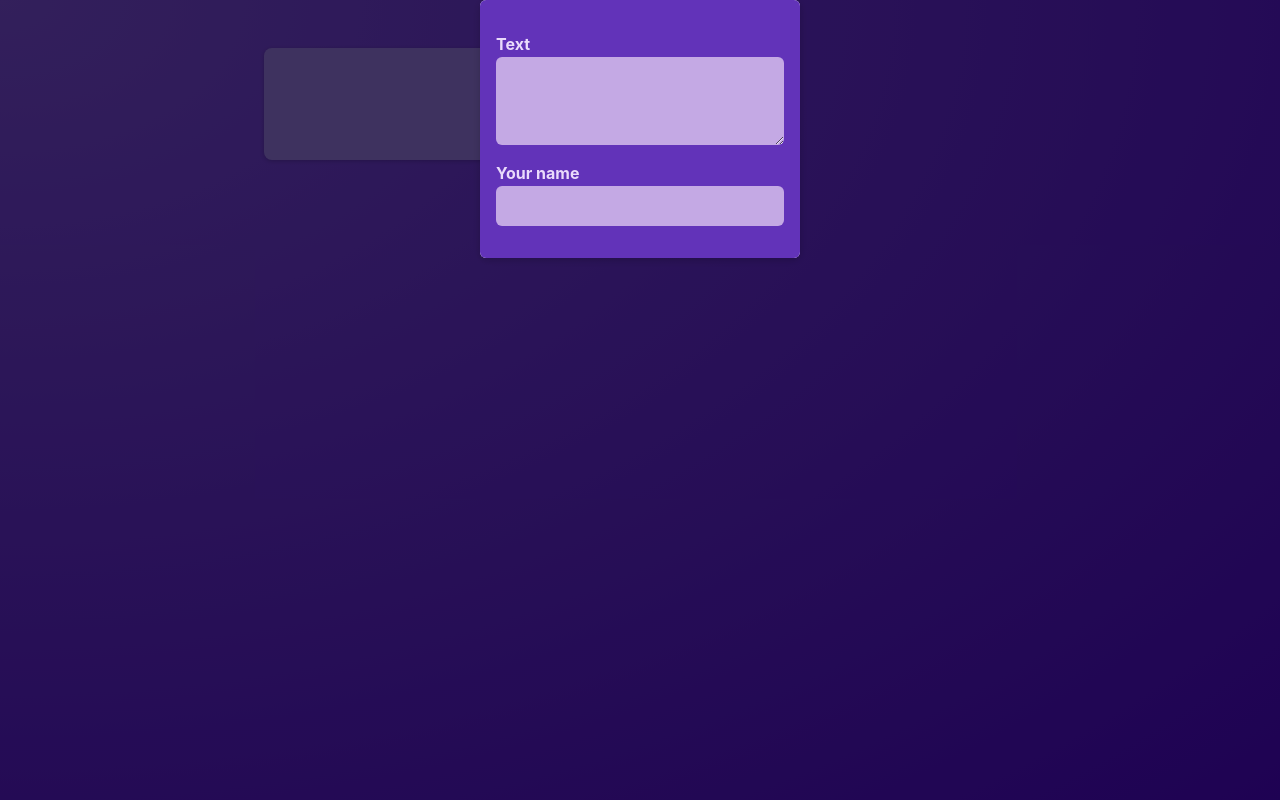
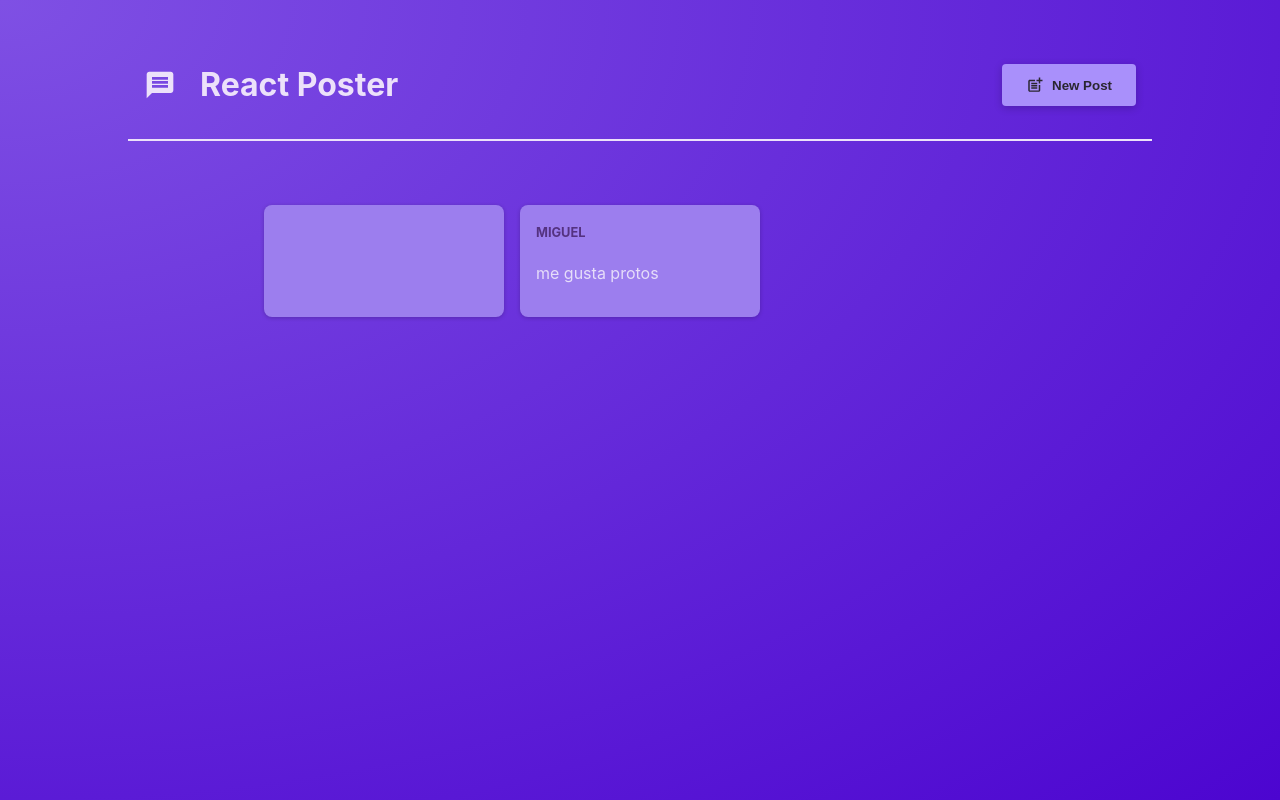
Before and after one commit to migekun/react-starting-project, a React (Vite) app: page / in a window 1280 px wide. Built offline with nearby package versions, Linux system fonts and the light colour scheme.

Commit message:
Poner header y corregir la modal que estaba mal definida

```diff
--- a/src/App.jsx
+++ b/src/App.jsx
@@ -1,11 +1,22 @@
+import { useState } from 'react'
 import PostList from './components/PostList';
-import Post from './components/PostList';
+import MainHeader from './components/MainHeader';
 
 function App() {
+  const [modalIsVisible, setModalIsVisible] = useState(false);
+  function closeModalHandler() {
+    setModalIsVisible(false);
+  }
+  function openModalHandler() {
+    setModalIsVisible(true);
+  }
   return (
-    <main>
-      <PostList />
-    </main>
+    <>
+      <MainHeader onCreatePost={openModalHandler}/>
+      <main>
+        <PostList isPosting={modalIsVisible} onStopPosting={closeModalHandler}/>
+      </main>
+    </>
   )
 }
 
--- /dev/null
+++ b/src/components/MainHeader.jsx
@@ -0,0 +1,22 @@
+import { MdPostAdd, MdMessage } from 'react-icons/md';
+
+import classes from './MainHeader.module.css';
+
+function MainHeader({ onCreatePost }) {
+  return (
+    <header className={classes.header}>
+      <h1 className={classes.logo}>
+        <MdMessage />
+        React Poster
+      </h1>
+      <p>
+        <button className={classes.button} onClick={onCreatePost}>
+          <MdPostAdd size={18} />
+          New Post
+        </button>
+      </p>
+    </header>
+  );
+}
+
+export default MainHeader;
--- /dev/null
+++ b/src/components/MainHeader.module.css
@@ -0,0 +1,36 @@
+.header {
+    /* padding: 2rem 10%; */
+    margin: 2rem 10%;
+    padding: 1rem;
+    text-align: center;
+    display: flex;
+    justify-content: space-between;
+    align-items: center;
+    border-bottom: 2px solid #ece1fa;
+  }
+
+  .logo {
+    font-size: 2rem;
+    display: flex;
+    gap: 1.5rem;
+    align-items: center;
+    color: #ece1fa;
+  }
+
+  .button {
+    display: inline-flex;
+    align-items: center;
+    gap: 0.5rem;
+    padding: 0.75rem 1.5rem;
+    background-color: #a990fb;
+    color: #2a2630;
+    border: none;
+    border-radius: 4px;
+    box-shadow: 0 2px 8px rgba(0, 0, 0, 0.2);
+    cursor: pointer;
+    font-weight: bold;
+  }
+
+  .button:hover {
+    background-color: #8c6cf7;
+  }
--- a/src/components/Modal.jsx
+++ b/src/components/Modal.jsx
@@ -3,9 +3,8 @@
 function Modal({children, onClose}) {
   return (
     <>
-        <div className={classes.backdrop} onClick={onClose}>
-            <dialog className={classes.modal} open >{children}</dialog>
-        </div>
+        <div className={classes.backdrop} onClick={onClose}></div>
+        <dialog className={classes.modal} open >{children}</dialog>
     </>
   );
 }
--- a/src/components/NewPost.jsx
+++ b/src/components/NewPost.jsx
@@ -1,6 +1,6 @@
 import classes from './NewPost.module.css';
 
-function NewPost(props) {
+function NewPost({onBodyChange, onAuthorChange, onCancel}) {
     /*const stateData = useState('');
     stateData[0]; // current value
     stateData[1]; // state function to update
@@ -9,11 +9,15 @@
         <form className={classes.form}>
         <p>
             <label htmlFor="body">Text</label>
-            <textarea id="body" required rows={3} onChange={props.onBodyChange}/>
+            <textarea id="body" required rows={3} onChange={onBodyChange}/>
         </p>
         <p>
             <label htmlFor="name">Your name</label>
-            <input type="text" id="name" required onChange={props.onAuthorChange}/>
+            <input type="text" id="name" required onChange={onAuthorChange}/>
+        </p>
+        <p className={classes.actions}>
+            <button type='button' onClick={onCancel}>Cancel</button>
+            <button>Submit</button>
         </p>
         </form>
     );
--- a/src/components/PostList.jsx
+++ b/src/components/PostList.jsx
@@ -4,14 +4,9 @@
 import Modal from './Modal';
 import classes from './PostsList.module.css';
 
-function PostList() {
-    const [modalIsVisible, setModalIsVisible] = useState(true)
+function PostList({isPosting, onStopPosting}) {
     const [enteredBody, setEnteredBody] = useState('');
     const [enteredAuthor, setEnteredAuthor] = useState('');
-
-    function closeModalHandler() {
-        setModalIsVisible(false);
-    }
 
     function bodyChangeHandler(event) {
         setEnteredBody(event.target.value);
@@ -23,11 +18,13 @@
 
     return (
         <>
-            {modalIsVisible && (
-                <Modal onClose={closeModalHandler}>
+            {isPosting && (
+                <Modal onClose={onStopPosting}>
                     <NewPost
                         onBodyChange={bodyChangeHandler}
-                        onAuthorChange={authorChangeHandler}/>
+                        onAuthorChange={authorChangeHandler}
+                        onCancel={onStopPosting}
+                        />
                 </Modal>
             )}
             <ul className={classes.posts}>
```
